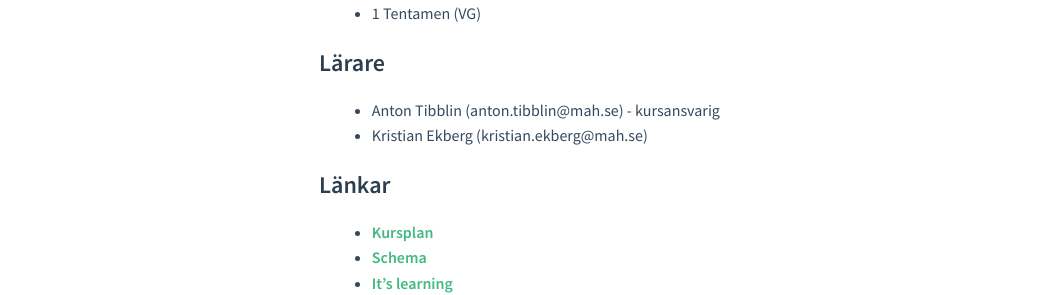
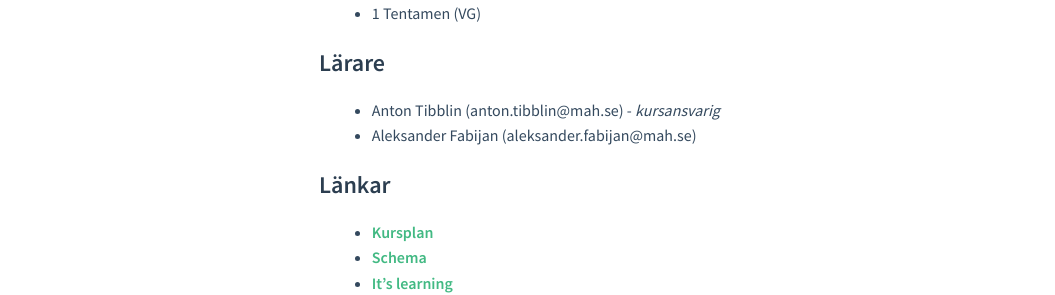
Before and after one commit to stefangeneralao/ia-oop-python, a Jekyll site: the page built from courses/da361a/index.md, in a window 1280 px wide. Shown: the part 1046-1341 px from the top of the page, without its empty margins (17-1072 px from the left). Built offline with Jekyll 4.4.1, drawn with Linux system fonts in a browser that asks for light colours.

Commit message:
Updated teachers

```diff
--- a/courses/da361a/index.md
+++ b/courses/da361a/index.md
@@ -39,8 +39,8 @@ Kursen har ett övergripande upplägg med föreläsning och laborationer varje v
 
 ## Lärare
 
-* Anton Tibblin (anton.tibblin@mah.se) - kursansvarig
-* Kristian Ekberg (kristian.ekberg@mah.se)
+* Anton Tibblin (anton.tibblin@mah.se) - <em>kursansvarig</em>
+* Aleksander Fabijan (aleksander.fabijan@mah.se)
 
 ## Länkar
 
@@ -49,5 +49,5 @@ Kursen har ett övergripande upplägg med föreläsning och laborationer varje v
 * [It's learning][itslearning]
 
 [kursplan]: /courses/da361a/syllabus.html "Gå till kursplanen"
-[schema]: http://schema.mah.se/setup/jsp/Schema.jsp?startDatum=idag&intervallTyp=m&intervallAntal=6&sprak=SV&sokMedAND=true&forklaringar=true&resurser=k.DA361A-20162-TS694- "Gå till schemat"
+[schema]: http://schema.mah.se/setup/jsp/Schema.jsp?startDatum=idag&intervallTyp=m&intervallAntal=6&sprak=SV&sokMedAND=true&forklaringar=true&resurser=k.DA361A-20172-TS795- "Gå till schemat"
 [itslearning]: https://mah.itslearning.com/elogin/ "Gå till It's learning"
```
